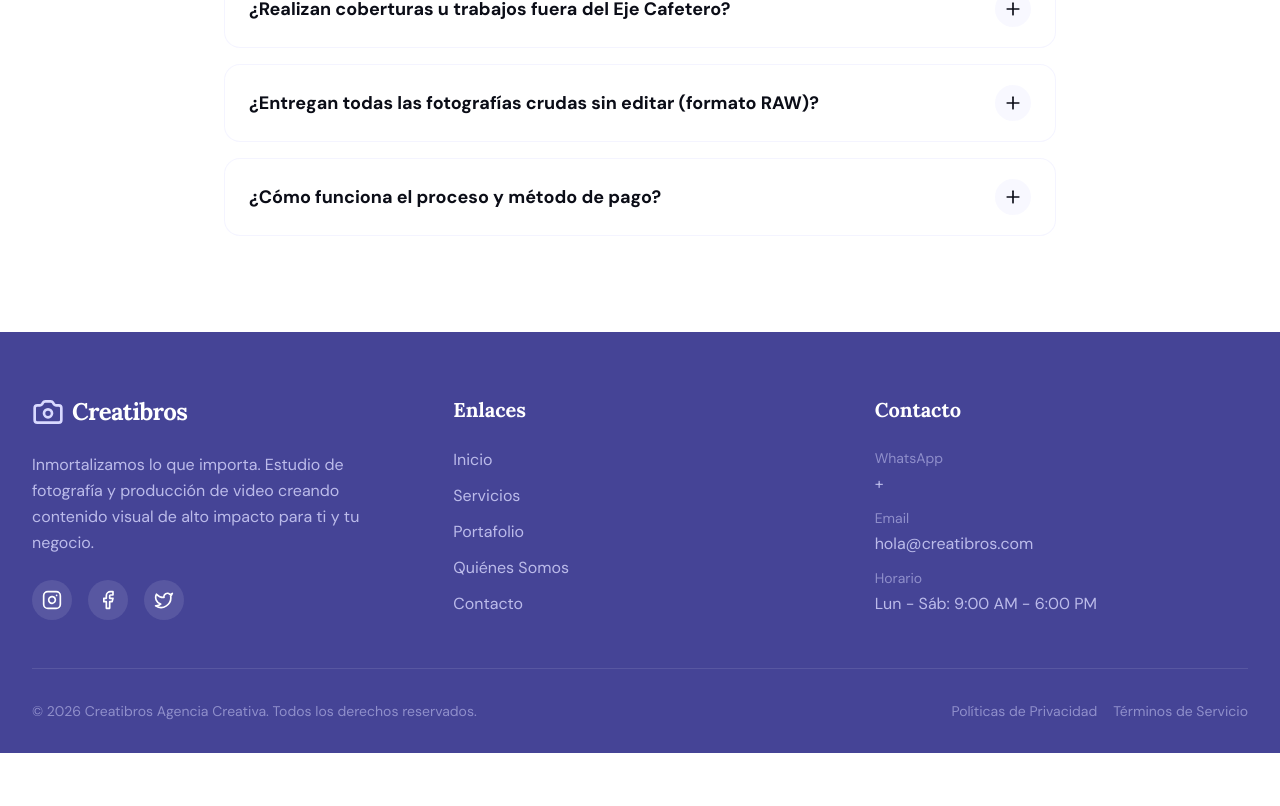
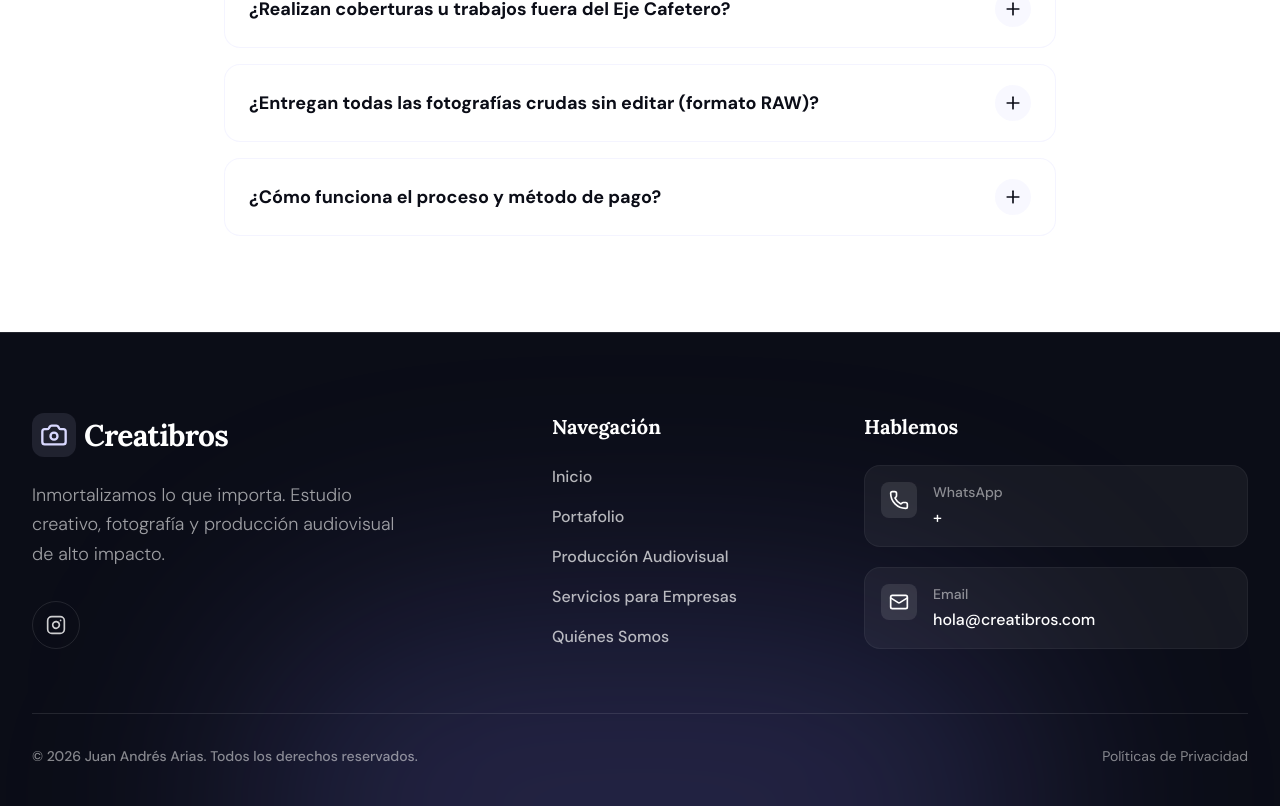
Before and after one commit to juanandresariasutp/landing_CreatiBros, a Next.js app: page / in a window 1280 px wide. Shown: the part 4830-5636 px from the top of the page. Before the commit the page ends 5583 px from the top, so only its background shows below. Built offline with nearby package versions, Linux system fonts and the light colour scheme.

Commit message:
refactor(ui): actualizar diseño del footer, remover redes sociales limitadas y actualizar copyright a 2026

```diff
--- a/components/Footer.tsx
+++ b/components/Footer.tsx
@@ -1,76 +1,125 @@
 import Link from "next/link";
-import { Camera, Instagram, Facebook, Twitter } from "lucide-react";
+import { Camera, Instagram, ArrowUpRight, Mail, Phone } from "lucide-react";
 
 export function Footer() {
   const year = new Date().getFullYear();
 
   return (
-    <footer className="bg-cb-navy text-cb-white pt-16 pb-8">
-      <div className="max-w-7xl mx-auto px-4 sm:px-6 lg:px-8">
-        <div className="grid grid-cols-1 md:grid-cols-3 gap-12 mb-12">
+    <footer className="bg-cb-dark text-cb-white pt-20 pb-10 border-t border-cb-white/10 relative overflow-hidden">
+      {/* Background Glow */}
+      <div className="absolute bottom-0 left-1/2 -translate-x-1/2 translate-y-1/2 w-[800px] h-[400px] bg-cb-purple/20 blur-[120px] rounded-full pointer-events-none"></div>
+
+      <div className="max-w-7xl mx-auto px-4 sm:px-6 lg:px-8 relative z-10">
+        <div className="grid grid-cols-1 md:grid-cols-12 gap-12 lg:gap-8 mb-16">
 
           {/* Logo y descripción */}
-          <div className="col-span-1 md:col-span-1">
-            <Link href="#" className="flex items-center gap-2 mb-6">
-              <Camera className="w-8 h-8 text-cb-lavender-light" />
-              <span className="font-arsenica text-2xl font-bold tracking-tight">
+          <div className="col-span-1 md:col-span-5 lg:col-span-4">
+            <Link href="/" className="flex items-center gap-2 mb-6 group inline-flex">
+              <div className="p-2 bg-cb-lavender-light/10 rounded-xl group-hover:bg-cb-purple/20 transition-colors">
+                <Camera className="w-7 h-7 text-cb-lavender-light group-hover:text-cb-white transition-colors" />
+              </div>
+              <span className="font-arsenica text-3xl font-bold tracking-tight">
                 Creatibros
               </span>
             </Link>
-            <p className="text-cb-lavender-light/80 leading-relaxed mb-6">
-              Inmortalizamos lo que importa. Estudio de fotografía y producción de video creando contenido visual de alto impacto para ti y tu negocio.
+            <p className="text-cb-white/60 leading-relaxed mb-8 max-w-sm text-lg font-light">
+              Inmortalizamos lo que importa. Estudio creativo, fotografía y producción audiovisual de alto impacto.
             </p>
             <div className="flex items-center gap-4">
-              <a href="#" className="w-10 h-10 rounded-full bg-cb-white/10 flex items-center justify-center hover:bg-cb-purple transition-colors shrink-0">
-                <Instagram className="w-5 h-5" />
-              </a>
-              <a href="#" className="w-10 h-10 rounded-full bg-cb-white/10 flex items-center justify-center hover:bg-cb-purple transition-colors shrink-0">
-                <Facebook className="w-5 h-5" />
-              </a>
-              <a href="#" className="w-10 h-10 rounded-full bg-cb-white/10 flex items-center justify-center hover:bg-cb-purple transition-colors shrink-0">
-                <Twitter className="w-5 h-5" />
+              <a
+                href="https://instagram.com/creatibros"
+                target="_blank"
+                rel="noopener noreferrer"
+                className="w-12 h-12 rounded-full border border-cb-white/10 flex items-center justify-center hover:bg-cb-purple hover:border-cb-purple hover:-translate-y-1 transition-all duration-300 group"
+                aria-label="Instagram"
+              >
+                <Instagram className="w-5 h-5 text-cb-white/80 group-hover:text-cb-white" />
               </a>
             </div>
           </div>
 
           {/* Enlaces Rápidos */}
-          <div className="col-span-1">
-            <h4 className="font-arsenica text-xl font-bold mb-6">Enlaces</h4>
-            <ul className="space-y-3">
-              <li><Link href="/" className="text-cb-lavender-light/80 hover:text-cb-lavender-light transition-colors">Inicio</Link></li>
-              <li><Link href="/#servicios" className="text-cb-lavender-light/80 hover:text-cb-lavender-light transition-colors">Servicios</Link></li>
-              <li><Link href="/portafolio" className="text-cb-lavender-light/80 hover:text-cb-lavender-light transition-colors">Portafolio</Link></li>
-              <li><Link href="/#quienes-somos" className="text-cb-lavender-light/80 hover:text-cb-lavender-light transition-colors">Quiénes Somos</Link></li>
-              <li><Link href="/#contacto" className="text-cb-lavender-light/80 hover:text-cb-lavender-light transition-colors">Contacto</Link></li>
+          <div className="col-span-1 md:col-span-3 lg:col-span-3 lg:col-start-6">
+            <h4 className="font-arsenica text-xl font-bold mb-6 text-cb-white">Navegación</h4>
+            <ul className="space-y-4">
+              <li>
+                <Link href="/" className="group flex items-center text-cb-white/70 hover:text-cb-white transition-colors font-medium">
+                  Inicio
+                  <ArrowUpRight className="w-4 h-4 opacity-0 -translate-x-2 group-hover:opacity-100 group-hover:translate-x-1 transition-all" />
+                </Link>
+              </li>
+              <li>
+                <Link href="/portafolio" className="group flex items-center text-cb-white/70 hover:text-cb-white transition-colors font-medium">
+                  Portafolio
+                  <ArrowUpRight className="w-4 h-4 opacity-0 -translate-x-2 group-hover:opacity-100 group-hover:translate-x-1 transition-all" />
+                </Link>
+              </li>
+              <li>
+                <Link href="/audiovisual" className="group flex items-center text-cb-white/70 hover:text-cb-white transition-colors font-medium">
+                  Producción Audiovisual
+                  <ArrowUpRight className="w-4 h-4 opacity-0 -translate-x-2 group-hover:opacity-100 group-hover:translate-x-1 transition-all" />
+                </Link>
+              </li>
+              <li>
+                <Link href="/clientes" className="group flex items-center text-cb-white/70 hover:text-cb-white transition-colors font-medium">
+                  Servicios para Empresas
+                  <ArrowUpRight className="w-4 h-4 opacity-0 -translate-x-2 group-hover:opacity-100 group-hover:translate-x-1 transition-all" />
+                </Link>
+              </li>
+              <li>
+                <Link href="/nosotros" className="group flex items-center text-cb-white/70 hover:text-cb-white transition-colors font-medium">
+                  Quiénes Somos
+                  <ArrowUpRight className="w-4 h-4 opacity-0 -translate-x-2 group-hover:opacity-100 group-hover:translate-x-1 transition-all" />
+                </Link>
+              </li>
             </ul>
           </div>
 
           {/* Contacto Directo */}
-          <div className="col-span-1">
-            <h4 className="font-arsenica text-xl font-bold mb-6">Contacto</h4>
-            <ul className="space-y-3">
-              <li className="text-cb-lavender-light/80">
-                <span className="block text-sm text-cb-lavender-light/50 mb-1">WhatsApp</span>
-                +{process.env.NEXT_PUBLIC_WA_NUMBER}
+          <div className="col-span-1 md:col-span-4 lg:col-span-4">
+            <h4 className="font-arsenica text-xl font-bold mb-6 text-cb-white">Hablemos</h4>
+            <ul className="space-y-5">
+              <li>
+                <a
+                  href={`https://wa.me/${process.env.NEXT_PUBLIC_WA_NUMBER}`}
+                  target="_blank"
+                  rel="noopener noreferrer"
+                  className="flex items-start gap-4 p-4 rounded-2xl bg-cb-white/5 border border-cb-white/5 hover:border-cb-purple/50 hover:bg-cb-purple/10 transition-colors group"
+                >
+                  <div className="p-2 bg-cb-white/10 rounded-lg group-hover:bg-cb-purple/20 transition-colors">
+                    <Phone className="w-5 h-5 text-cb-white group-hover:text-cb-lavender-light" />
+                  </div>
+                  <div>
+                    <span className="block text-sm text-cb-white/50 font-medium mb-1">WhatsApp</span>
+                    <span className="text-cb-white font-medium">+{process.env.NEXT_PUBLIC_WA_NUMBER}</span>
+                  </div>
+                </a>
               </li>
-              <li className="text-cb-lavender-light/80">
-                <span className="block text-sm text-cb-lavender-light/50 mb-1">Email</span>
-                hola@creatibros.com
-              </li>
-              <li className="text-cb-lavender-light/80">
-                <span className="block text-sm text-cb-lavender-light/50 mb-1">Horario</span>
-                Lun - Sáb: 9:00 AM - 6:00 PM
+              <li>
+                <a
+                  href="mailto:hola@creatibros.com"
+                  className="flex items-start gap-4 p-4 rounded-2xl bg-cb-white/5 border border-cb-white/5 hover:border-cb-purple/50 hover:bg-cb-purple/10 transition-colors group"
+                >
+                  <div className="p-2 bg-cb-white/10 rounded-lg group-hover:bg-cb-purple/20 transition-colors">
+                    <Mail className="w-5 h-5 text-cb-white group-hover:text-cb-lavender-light" />
+                  </div>
+                  <div>
+                    <span className="block text-sm text-cb-white/50 font-medium mb-1">Email</span>
+                    <span className="text-cb-white font-medium">hola@creatibros.com</span>
+                  </div>
+                </a>
               </li>
             </ul>
           </div>
 
         </div>
 
-        <div className="pt-8 border-t border-cb-white/10 text-center text-sm text-cb-lavender-light/50 flex flex-col md:flex-row justify-between items-center gap-4">
-          <p>&copy; {year} Creatibros Agencia Creativa. Todos los derechos reservados.</p>
-          <div className="flex gap-4">
-            <a href="#" className="hover:text-cb-lavender-light transition-colors">Políticas de Privacidad</a>
-            <a href="#" className="hover:text-cb-lavender-light transition-colors">Términos de Servicio</a>
+        <div className="pt-8 border-t border-cb-white/10 flex flex-col md:flex-row justify-between items-center gap-4">
+          <p className="text-sm font-medium text-cb-white/50">
+            &copy; 2026 Juan Andrés Arias. Todos los derechos reservados.
+          </p>
+          <div className="flex gap-6">
+            <Link href="/politicas-privacidad" className="text-sm text-cb-white/50 hover:text-cb-white transition-colors">Políticas de Privacidad</Link>
           </div>
         </div>
       </div>
```
